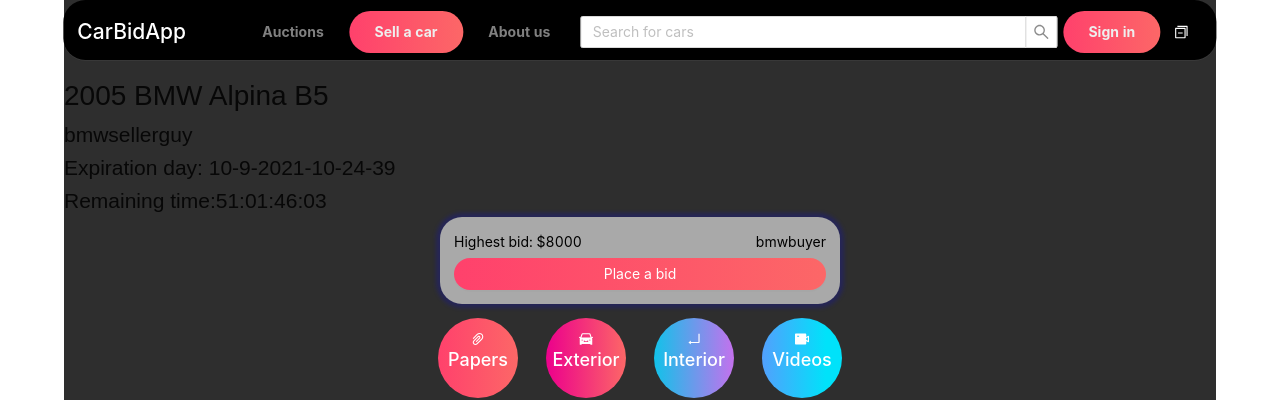
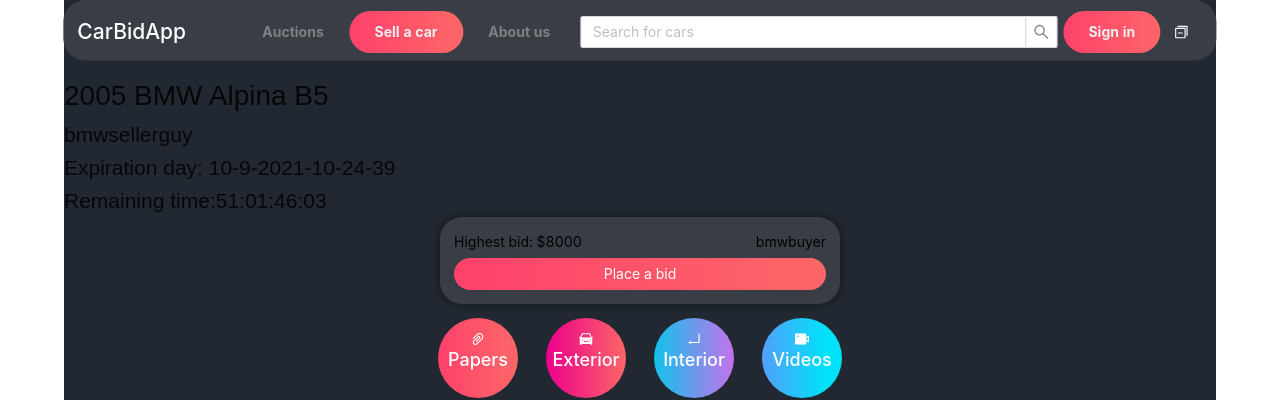
Before and after one commit to Petiazediter/CarAppRewrite, a React (Create React App) app in the folder car-app-frontend/: page /car/0 in a window 1280 px wide. Shown: the top 400 px of the page. Built offline with nearby package versions, Linux system fonts and the light colour scheme.

Commit message:
Add new colors to dark theme.

```diff
--- a/car-app-frontend/src/RouterComponent.tsx
+++ b/car-app-frontend/src/RouterComponent.tsx
@@ -20,7 +20,7 @@ type ContentLayoutProps = {
 
 const ContentLayout = styled.div<ContentLayoutProps>((props) => ({
 	width: '90%',
-	background: props.isdark === IS_DARK ? '#2E2E2E' : 'initial',
+	background: props.isdark === IS_DARK ? '#222831' : 'initial',
 	color: props.isdark === IS_DARK ? 'white' : 'black',
 	minHeight: '100vh',
 	margin: 'auto',
--- a/car-app-frontend/src/components/car-page/BidComponent.tsx
+++ b/car-app-frontend/src/components/car-page/BidComponent.tsx
@@ -21,11 +21,14 @@ const BidContainer = styled.div({
 });
 
 const Bid = styled.section<DarkModeProp>((props) => ({
-	background: props.isdark === IS_DARK ? 'darkgrey' : 'white',
+	background: props.isdark === IS_DARK ? '#393E46' : 'white',
 	width: '400px',
 	padding: '1em',
 	borderRadius: '22px',
-	boxShadow: '0 0 4px 4px rgba(0, 0, 255, .2);',
+	boxShadow:
+		props.isdark === IS_DARK
+			? '0 0 4px 4px rgba(0, 0, 0, .2);'
+			: '0 0 4px 4px rgba(0, 0, 255, .2);',
 }));
 
 const BidDetails = styled.section<DarkModeProp>((props) => ({
--- a/car-app-frontend/src/components/shared/navbar-component/Navbar.styled.ts
+++ b/car-app-frontend/src/components/shared/navbar-component/Navbar.styled.ts
@@ -54,7 +54,7 @@ export const StyledNav = styled.nav<DarkModeProp>((props) => ({
 	paddingLeft: '1em',
 	paddingRight: '1em',
 	position: 'fixed',
-	background: props.isdark === IS_DARK ? 'black' : 'white',
+	background: props.isdark === IS_DARK ? '#393E46' : 'white',
 	width: '100%',
 	left: 0,
 	top: 0,
```
